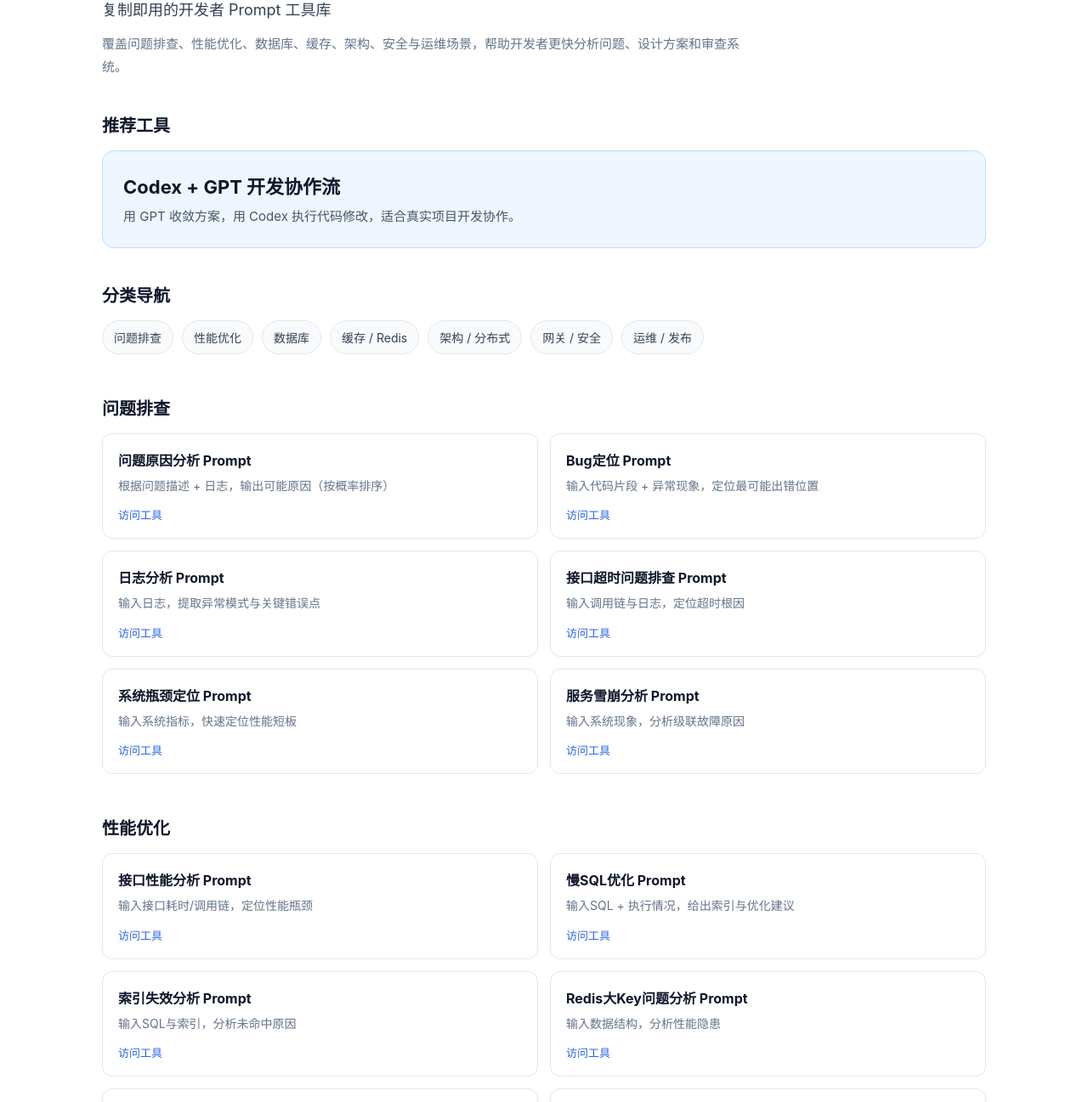
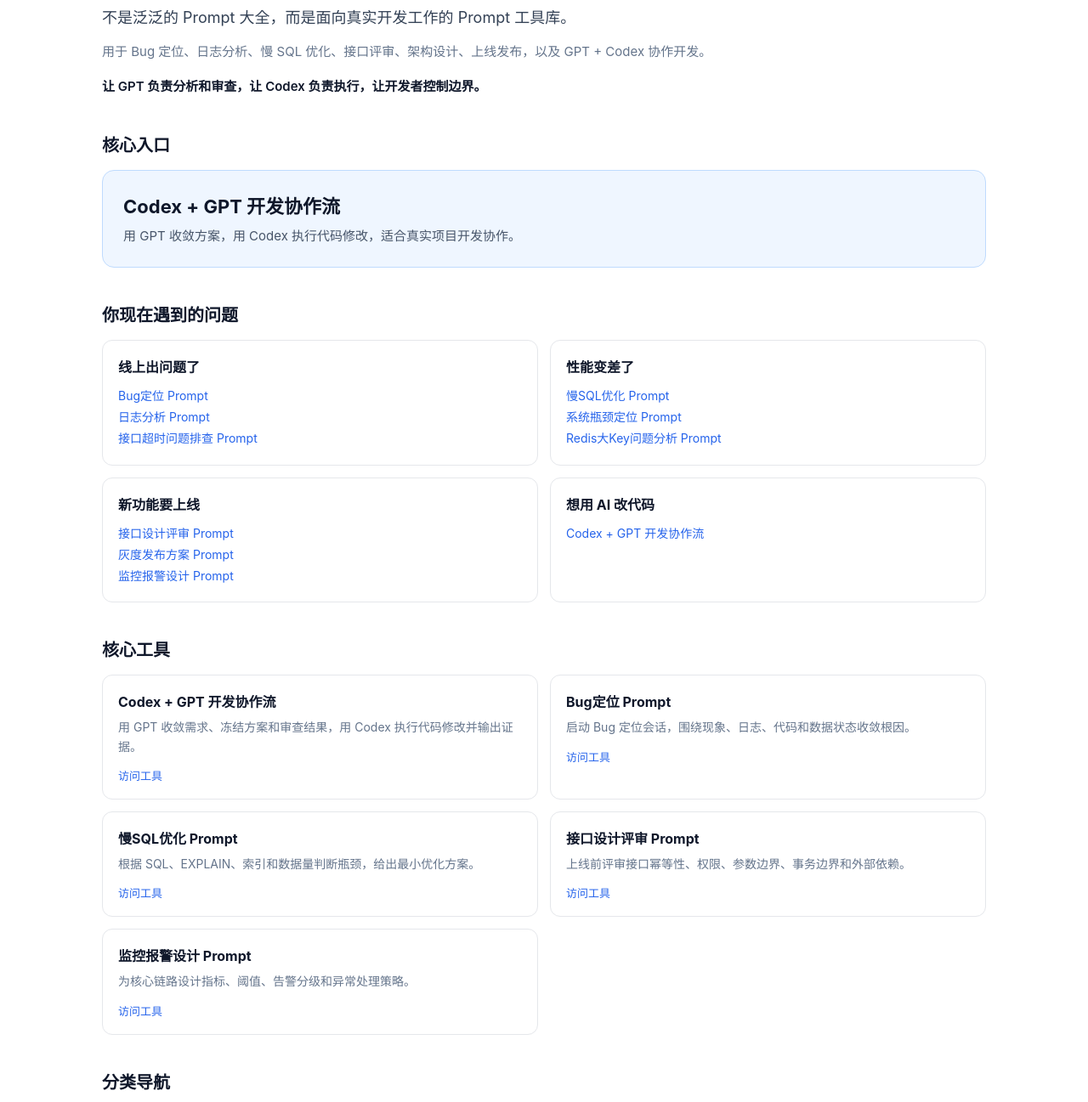
Before and after one commit to codeinsightlab/promptforge-site, a website: page index.html in a window 1280 px wide. Shown: the part 120-1417 px from the top of the page at 85% size. Drawn offline with Linux system fonts and the light colour scheme.

Commit message:
optimize homepage positioning

```diff
--- a/index.html
+++ b/index.html
@@ -4,8 +4,8 @@
 <head>
   <meta charset="UTF-8">
   <meta name="viewport" content="width=device-width, initial-scale=1.0">
-  <title>PromptForge - 开发者 Prompt 工具库</title>
-  <meta name="description" content="PromptForge 提供复制即用的开发者 Prompt，覆盖问题排查、性能优化、数据库、缓存、架构、安全与运维场景。">
+  <title>PromptForge - 开发者 AI 会话启动器</title>
+  <meta name="description" content="PromptForge 是面向真实开发工作的 AI 会话启动器，用于 Bug 定位、日志分析、慢 SQL 优化、接口评审、架构设计、上线发布，以及 GPT + Codex 协作开发。">
   <link rel="icon" type="image/png" href="/favicon.png">
 
   <style>
@@ -41,12 +41,19 @@
     }
 
     .hero .description,
+    .hero .principle,
     .note p {
       font-size: 15px;
       color: #64748b;
       margin: 0;
       line-height: 1.8;
       max-width: 760px;
+    }
+
+    .hero .principle {
+      color: #0f172a;
+      font-weight: 600;
+      margin-top: 14px;
     }
 
     section {
@@ -80,6 +87,37 @@
       font-size: 15px;
       color: #475569;
       line-height: 1.7;
+    }
+
+    .path-grid {
+      display: grid;
+      grid-template-columns: repeat(2, minmax(0, 1fr));
+      gap: 14px;
+    }
+
+    .path-card {
+      padding: 18px;
+      border: 1px solid #e5e7eb;
+      border-radius: 12px;
+      background: #ffffff;
+    }
+
+    .path-card strong {
+      display: block;
+      font-size: 16px;
+      margin-bottom: 10px;
+    }
+
+    .path-card a {
+      display: block;
+      color: #2563eb;
+      font-size: 14px;
+      line-height: 1.8;
+      text-decoration: none;
+    }
+
+    .path-card a:hover {
+      text-decoration: underline;
     }
 
     .category-nav {
@@ -163,6 +201,10 @@
       .prompt-grid {
         grid-template-columns: 1fr;
       }
+
+      .path-grid {
+        grid-template-columns: 1fr;
+      }
     }
   </style>
 </head>
@@ -170,17 +212,77 @@
 <body>
   <div class="container">
     <div class="hero">
-      <h1>PromptForge</h1>
-      <p class="subtitle">复制即用的开发者 Prompt 工具库</p>
-      <p class="description">覆盖问题排查、性能优化、数据库、缓存、架构、安全与运维场景，帮助开发者更快分析问题、设计方案和审查系统。</p>
+      <h1>开发者 AI 会话启动器</h1>
+      <p class="subtitle">不是泛泛的 Prompt 大全，而是面向真实开发工作的 Prompt 工具库。</p>
+      <p class="description">用于 Bug 定位、日志分析、慢 SQL 优化、接口评审、架构设计、上线发布，以及 GPT + Codex 协作开发。</p>
+      <p class="principle">让 GPT 负责分析和审查，让 Codex 负责执行，让开发者控制边界。</p>
     </div>
 
     <section>
-      <h2>推荐工具</h2>
+      <h2>核心入口</h2>
       <a class="featured" href="/codex-gpt-workflow/">
         <strong>Codex + GPT 开发协作流</strong>
         <span>用 GPT 收敛方案，用 Codex 执行代码修改，适合真实项目开发协作。</span>
       </a>
+    </section>
+
+    <section>
+      <h2>你现在遇到的问题</h2>
+      <div class="path-grid">
+        <div class="path-card">
+          <strong>线上出问题了</strong>
+          <a href="/bug-location/">Bug定位 Prompt</a>
+          <a href="/log-analysis/">日志分析 Prompt</a>
+          <a href="/api-timeout-analysis/">接口超时问题排查 Prompt</a>
+        </div>
+        <div class="path-card">
+          <strong>性能变差了</strong>
+          <a href="/slow-sql-optimization/">慢SQL优化 Prompt</a>
+          <a href="/system-bottleneck-analysis/">系统瓶颈定位 Prompt</a>
+          <a href="/redis-bigkey-analysis/">Redis大Key问题分析 Prompt</a>
+        </div>
+        <div class="path-card">
+          <strong>新功能要上线</strong>
+          <a href="/api-design-review/">接口设计评审 Prompt</a>
+          <a href="/gray-release-plan/">灰度发布方案 Prompt</a>
+          <a href="/monitoring-alert-design/">监控报警设计 Prompt</a>
+        </div>
+        <div class="path-card">
+          <strong>想用 AI 改代码</strong>
+          <a href="/codex-gpt-workflow/">Codex + GPT 开发协作流</a>
+        </div>
+      </div>
+    </section>
+
+    <section>
+      <h2>核心工具</h2>
+      <div class="prompt-grid">
+        <a class="prompt-card" href="/codex-gpt-workflow/">
+          <strong>Codex + GPT 开发协作流</strong>
+          <span>用 GPT 收敛需求、冻结方案和审查结果，用 Codex 执行代码修改并输出证据。</span>
+          <em>访问工具</em>
+        </a>
+        <a class="prompt-card" href="/bug-location/">
+          <strong>Bug定位 Prompt</strong>
+          <span>启动 Bug 定位会话，围绕现象、日志、代码和数据状态收敛根因。</span>
+          <em>访问工具</em>
+        </a>
+        <a class="prompt-card" href="/slow-sql-optimization/">
+          <strong>慢SQL优化 Prompt</strong>
+          <span>根据 SQL、EXPLAIN、索引和数据量判断瓶颈，给出最小优化方案。</span>
+          <em>访问工具</em>
+        </a>
+        <a class="prompt-card" href="/api-design-review/">
+          <strong>接口设计评审 Prompt</strong>
+          <span>上线前评审接口幂等性、权限、参数边界、事务边界和外部依赖。</span>
+          <em>访问工具</em>
+        </a>
+        <a class="prompt-card" href="/monitoring-alert-design/">
+          <strong>监控报警设计 Prompt</strong>
+          <span>为核心链路设计指标、阈值、告警分级和异常处理策略。</span>
+          <em>访问工具</em>
+        </a>
+      </div>
     </section>
 
     <section>
@@ -390,7 +492,7 @@
 
     <section class="note">
       <h2>简短说明</h2>
-      <p>每个 Prompt 页面都按场景、输入、输出和使用说明组织，适合在排查问题、评审方案和整理技术决策时直接复制使用。</p>
+      <p>每个 Prompt 页面都用于先复制角色 Prompt，启动一个专业 AI 会话；随后再补充真实工程材料，让 GPT 追问、分析、审查或输出方案。</p>
     </section>
   </div>
 </body>
```
